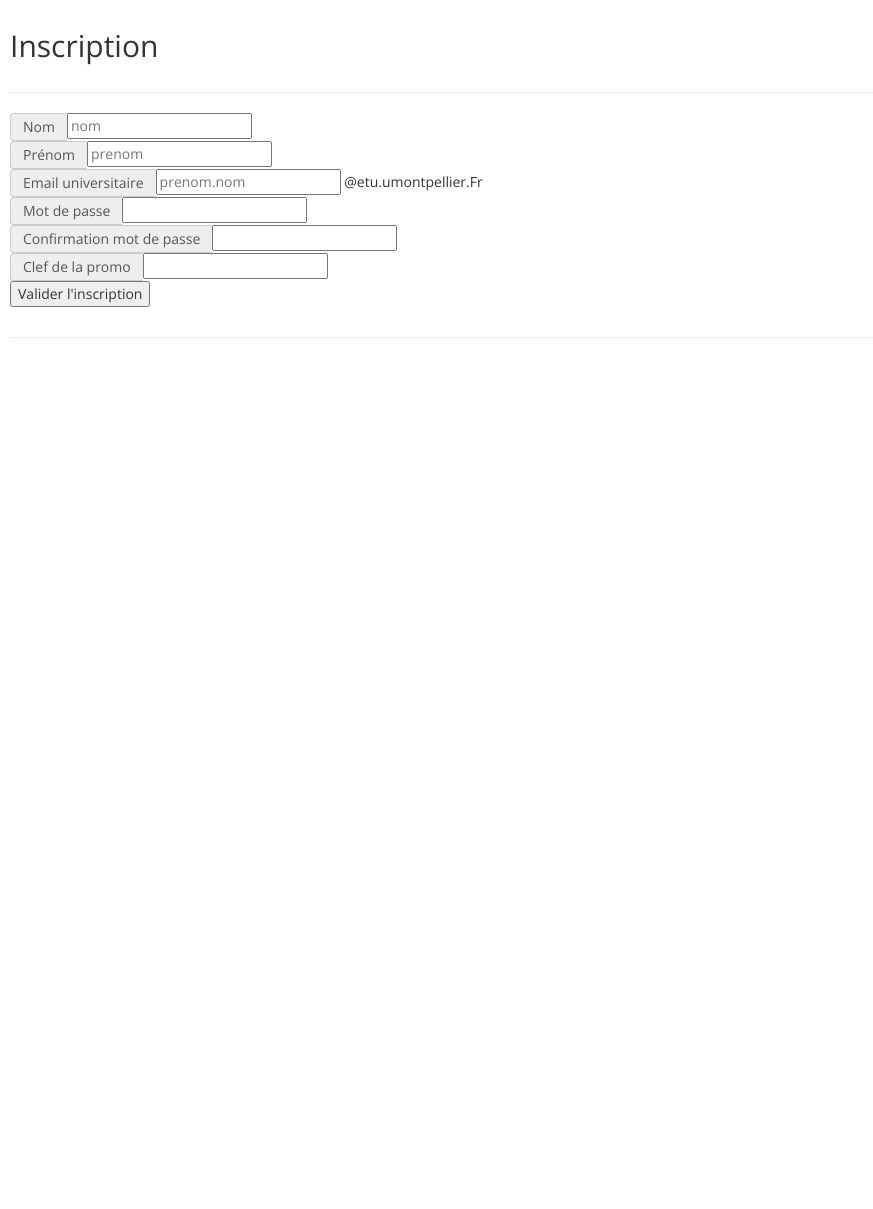
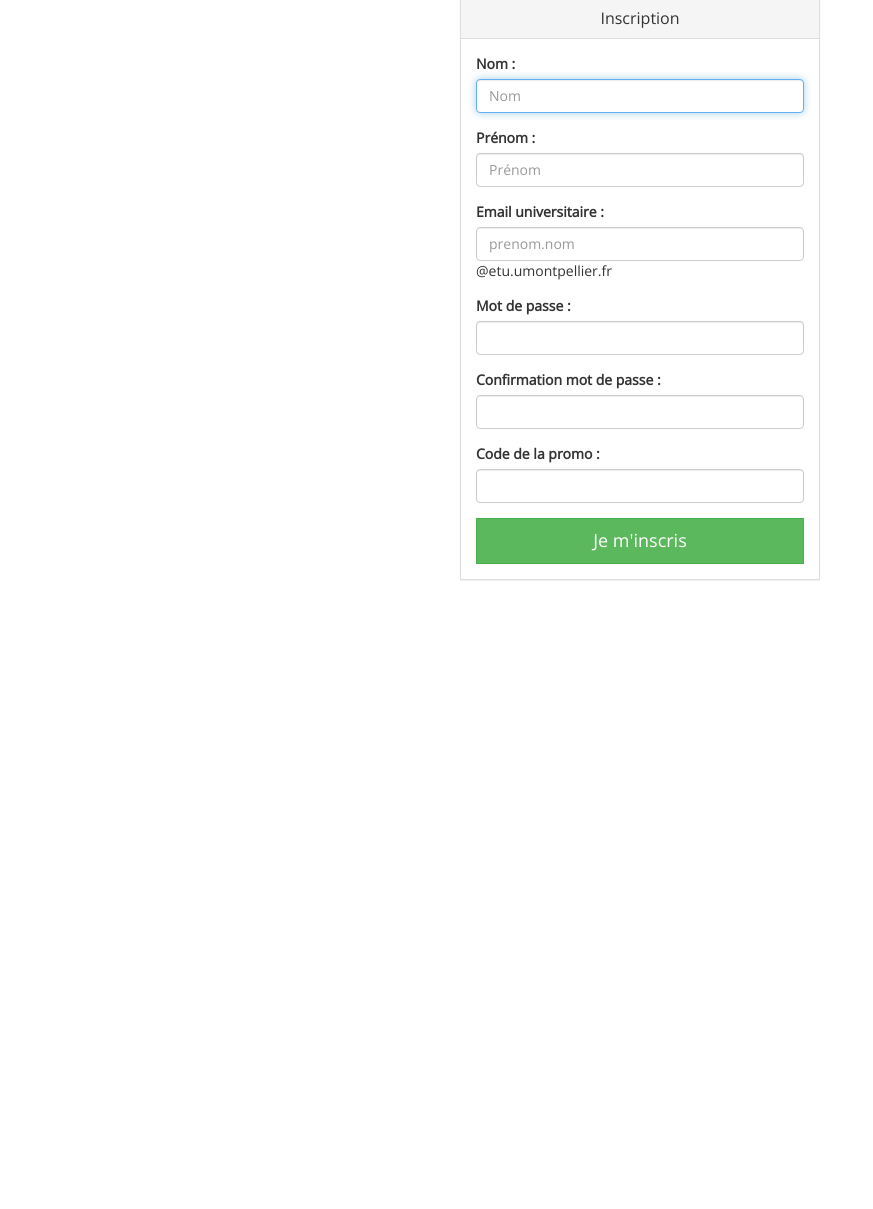
Before and after one commit to GodefroiRoussel/Piscine, a PHP site: page /view/inscriptionEtudiant.php in a window 1280 px wide. Shown: the part 51-1260 px from the top of the page, without its empty margins (0-873 px from the left). After the commit the page ends 632 px from the top, so only its background shows below. Run offline with PHP 8.4, Linux system fonts and the light colour scheme; some libraries are stand-ins or nearby versions.

Commit message:
Update: Mise à jour visuel et ajout de lien dans les pages d'accueils, menu et inscription.

```diff
--- a/assets/css/custom.css
+++ b/assets/css/custom.css
@@ -54,8 +54,12 @@ h4{
 }
 
 .flotte{
-float:left;
-padding-right: 1%;
+  float:left;
+  padding-right: 1%;
+}
+
+.centrer{
+  text-align:center;
 }
 
 /*==============================================
@@ -189,6 +193,7 @@ color: #fff;
 .no-boder {
 border: 1px solid #f3f3f3;
 }
+
 .back-footer-blue {
 background-color: #7479E6;
 border-top: 0px solid #fff;
@@ -199,6 +204,7 @@ border-top: 0px solid #fff;
   color: #31708f;
   border-color: #bce8f1;
 }
+
 .back-footer-info {
 background-color: #f5f5f5;
 border-top: 0px solid #fff;
--- a/view/inscriptionEtudiant.php
+++ b/view/inscriptionEtudiant.php
@@ -26,58 +26,50 @@
 			<?php if (isset($_COOKIE["token"]) && verificationToken($decoded_array)){
 				 include("menu/side_menu.php");
 			} ?>
-
-
-					<div id="page-inner">
+			<div class="container">
 					<div class="row">
-									<div class="col-md-12">
-											<h2>Inscription</h2>
+							<div class="col-md-4 col-md-offset-4">
+									<div class="login-panel panel panel-default">
+											<div class="panel-heading">
+													<h3 class="panel-title centrer">Inscription</h3>
 											</div>
+											<div class="panel-body">
+													<form action="../controller/verifInscription.controller.php" method="post" onsubmit="return verifInfoEtudiant()" role="form">
+															<fieldset>
+																	<div class="form-group">
+																			<label>Nom : </label>
+																			<input type="text" class="form-control" name="nom" placeholder="Nom" autofocus/>
 																	</div>
-							<!-- /. ROW  -->
-							<hr />
-							<div class="row">
-										<div class="col-lg-6">
-											<form action="../controller/verifInscription.controller.php" method="post">
-												<div class="input-group">
-													<label class="input-group-addon">Nom</label>
-													<input type="text" name="nom" placeholder="nom"/>
+																	<div class="form-group">
+																			<label>Prénom : </label>
+																			<input type="text" class="form-control" name="prenom" placeholder="Prénom">
 																	</div>
-
-												<div class="input-group">
-													<label class="input-group-addon">Prénom</label>
-													<input type="text" name="prenom" placeholder="prenom" />
+																	<div class="form-group">
+																			<label>Email universitaire : </label>
+																			<input type="text" class="form-control" name="email" placeholder="prenom.nom">
+																			@etu.umontpellier.fr
 																	</div>
-
-												<div class="input-group">
-													<label class="input-group-addon">Email universitaire</label>
-													<input type="text" name="email" placeholder="prenom.nom" />
-													@etu.umontpellier.Fr
+																	<div class="form-group">
+																			<label>Mot de passe : </label>
+																			<input type="password" class="form-control" name="passwd">
 																	</div>
-
-												<div class="input-group">
-													<label class="input-group-addon">Mot de passe</label>
-													<input type="password" name="passwd" />
+																	<div class="form-group">
+																			<label>Confirmation mot de passe : </label>
+																			<input type="password" class="form-control" name="passwdconf">
 																	</div>
-
-												<div class="input-group">
-													<label class="input-group-addon">Confirmation mot de passe</label>
-													<input type="password" name="passwdconf" />
+																	<div class="form-group">
+																			<label>Code de la promo : </label>
+																			<input type="text" class="form-control" name="clefPromo">
 																	</div>
-
-												<div class="input-group">
-													<label class="input-group-addon">Clef de la promo</label>
-													<input type="text" name="clefPromo" />
-												</div>
-													<input type="submit" value="Valider l'inscription" />
-												</p>
+																	<!-- Change this to a button or input when using this as a form -->
+																	<input type="submit" class="btn btn-lg btn-success btn-block" value="Je m'inscris" />
+															</fieldset>
 													</form>
 											</div>
 									</div>
-								<!-- /. ROW  -->
-								<hr />
 							</div>
-							<!-- /. PAGE INNER  -->
+					</div>
+			</div>
 		</div>
 		<!-- /. WRAPPER  -->
 	</body>
--- a/view/menu/menuTop.php
+++ b/view/menu/menuTop.php
@@ -14,7 +14,7 @@
             		        ?>
                         <span class="icon-bar"></span>
                     </button>
-                    <a class="navbar-brand" href="#"><i class="fa fa-square-o "></i>&nbsp;Test de Hollande</a>
+                    <a class="navbar-brand" href="redirection.php"><i class="fa fa-square-o "></i>&nbsp;Test de Hollande</a>
                 </div>
                 <div class="navbar-collapse collapse">
                     <ul class="nav navbar-nav navbar-right">
@@ -22,8 +22,8 @@
                       <?php
                       if(!isset($_COOKIE["token"])){
                       ?>
-                          <li><a href="../controller/inscription.controller.php">Inscription</a></li>
-                          <li><a href="../controller/connexionEtudiant.controller.php">Connexion</a></li>
+                          <li><a href="inscription.controller.php">Inscription</a></li>
+                          <li><a href="connexionEtudiant.controller.php">Connexion</a></li>
                       <?php
                       }
                       ?>
--- a/view/pageAccueil.php
+++ b/view/pageAccueil.php
@@ -23,10 +23,10 @@
 
 				<div class="row">
             <div class="col-lg-push-1 col-lg-pull-1 col-lg-10">
-                <div class="bg-color-info">
-                    <h4>Bienvenue sur le test de Hollande</h4>
+                <div class="bg-color-info col-sm-12 centrer">
+                    <h4>Bienvenue sur le test de Holland</h4>
                     <p>Dans le cadre de ton cours d'insertion professionnel à Polytech Montpellier, tu viens sur ce site pour passer le fameux test RIASEC. Mais qu'est-ce donc?</p>
-                    <p>C'est la première fois que tu viens ici?</p><a class="btn btn-primary btn-lg" role="button">Inscris-toi !</a>
+                    <p>C'est la première fois que tu viens ici?</p><a href="inscription.controller.php" class="btn btn-primary btn-lg" role="button">Inscris-toi !</a>
 
                 </div>
             </div>
--- a/view/pageAdmin.php
+++ b/view/pageAdmin.php
@@ -40,7 +40,7 @@
                             </div>
                             <div class="panel-footer back-footer-blue">
 														Ici vous pouvez voir les statistiques sur une ou plusieurs promotions
-														<a href="#" class="btn btn-primary">Consulter les statistiques</a>
+														<a href="statistiques.controller.php" class="btn btn-primary">Consulter les statistiques</a>
                             </div>
                         </div>
                     </div>
@@ -82,7 +82,7 @@
 															</div>
 																<div class="panel-footer back-footer-blue">
 																Ici vous pouvez voir les administrateurs existants, ajouter un ou supprimer un administrateur et changer leurs informations si nécessaire
-																<a href="#" class="btn btn-primary">Consulter les administrateurs</a>
+																<a href="consulterAdmin.controller.php" class="btn btn-primary">Consulter les administrateurs</a>
 		                            </div>
 		                        </div>
 		                    </div>
```
Also changed, not shown: view/menu/side_menu.php (+11 -3 lines). Lines whose indentation alone changed are shown as unchanged.
